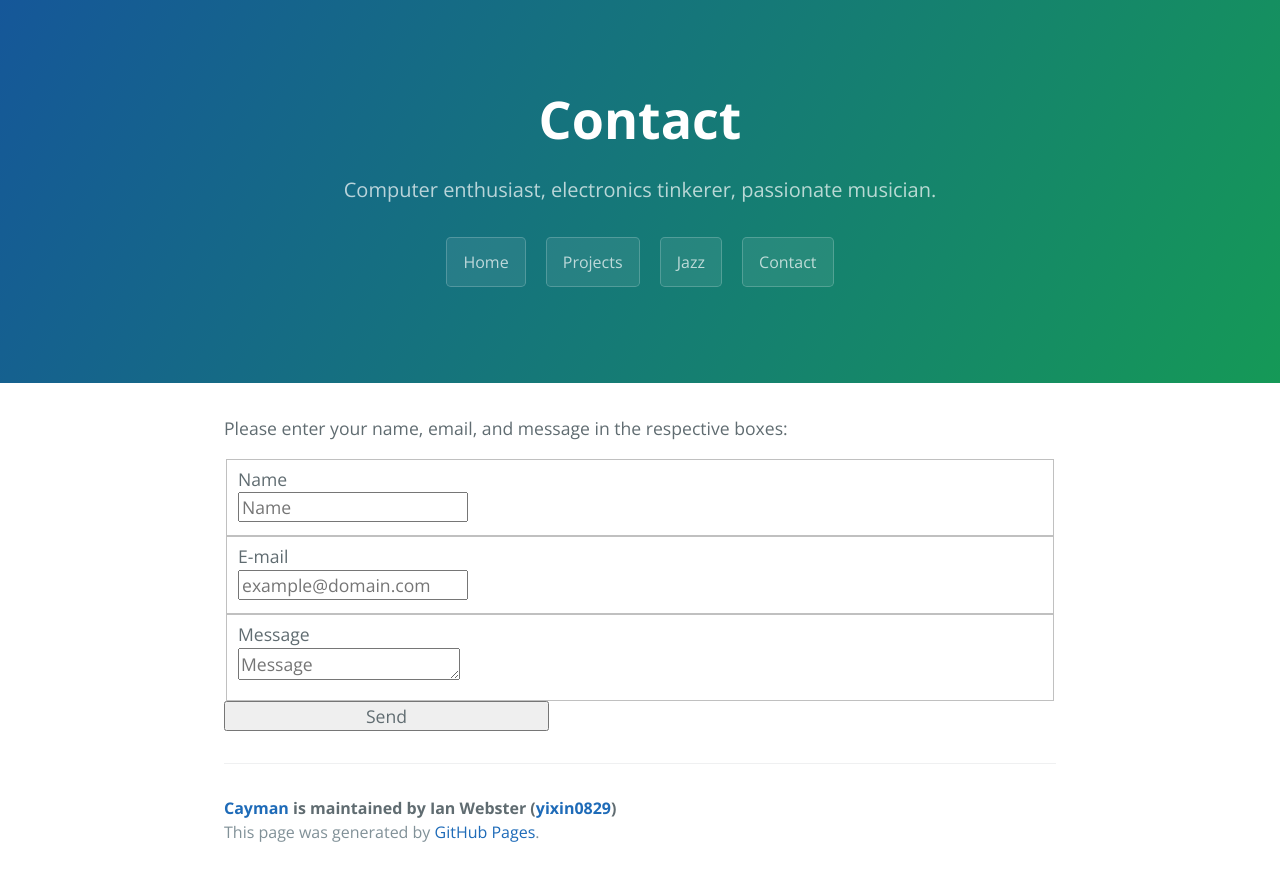
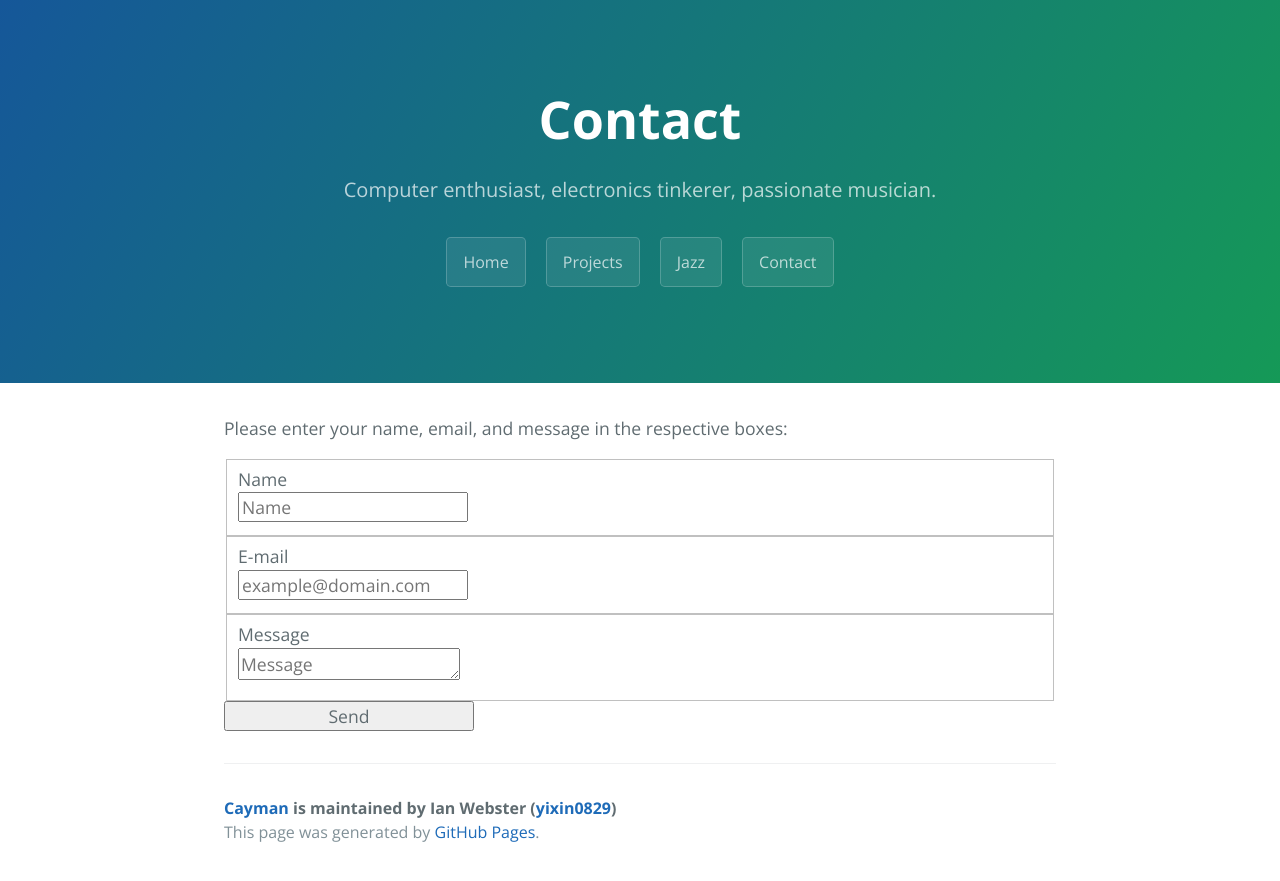
Before and after one commit to yixin0829/Cayman, a Jekyll site: the page built from contact/index.md, in a window 1280 px wide. Shown: the top 881 px of the page. Built offline with Jekyll 4.4.1, drawn with Linux system fonts in a browser that asks for light colours.

Commit message:
Update index.md

```diff
--- a/contact/index.md
+++ b/contact/index.md
@@ -19,5 +19,5 @@ Please enter your name, email, and message in the respective boxes:
  </fieldset>
  <input class="hidden" type="text" name="_gotcha" style="display:none">
  <input class="hidden" type="hidden" name="_subject" value="Message via https://iwebster28/github.io/Cayman">
-<input class="button submit" type="submit" value="Send" style="width: 325px;" />
+<input class="button submit" type="submit" value="Send" style="width: 250px;" />
 </form>
```
